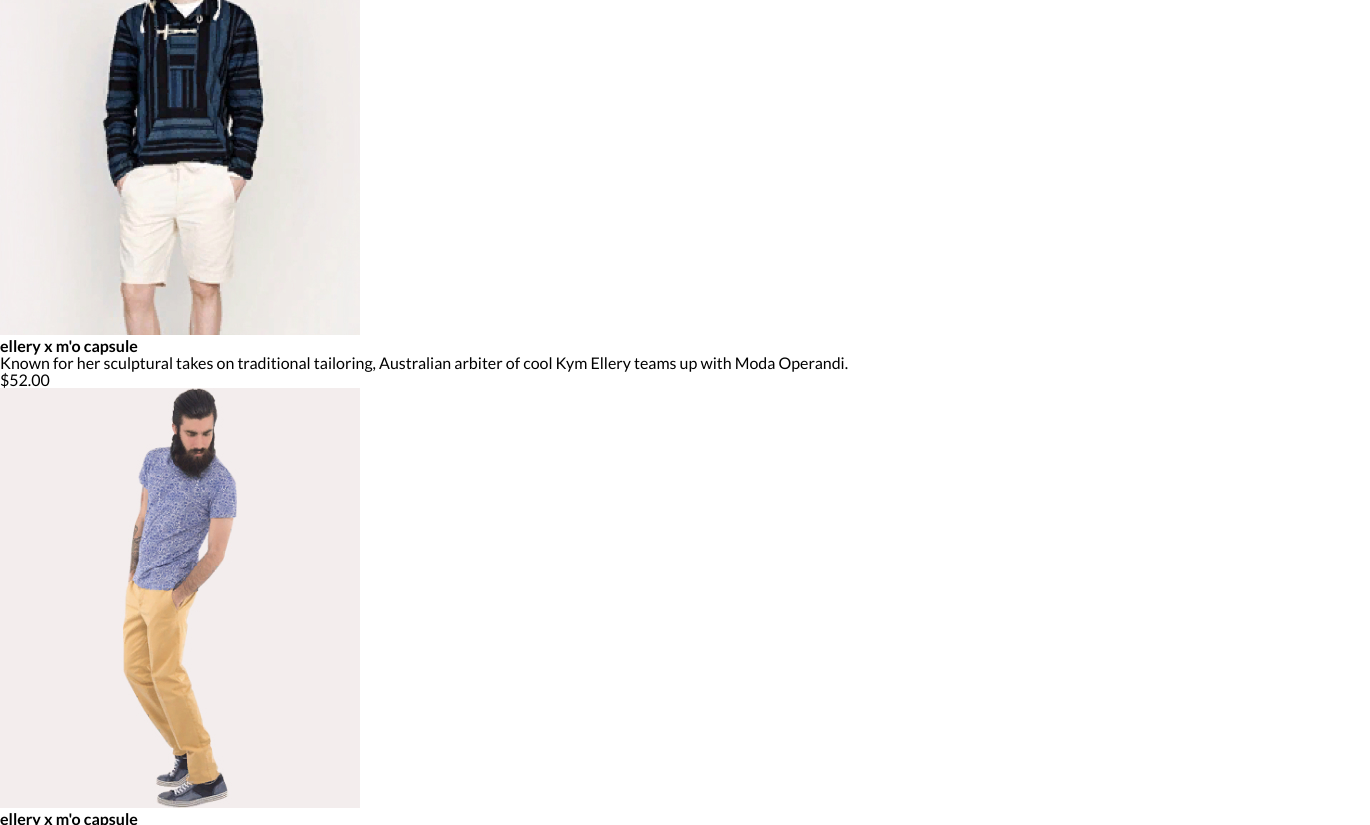
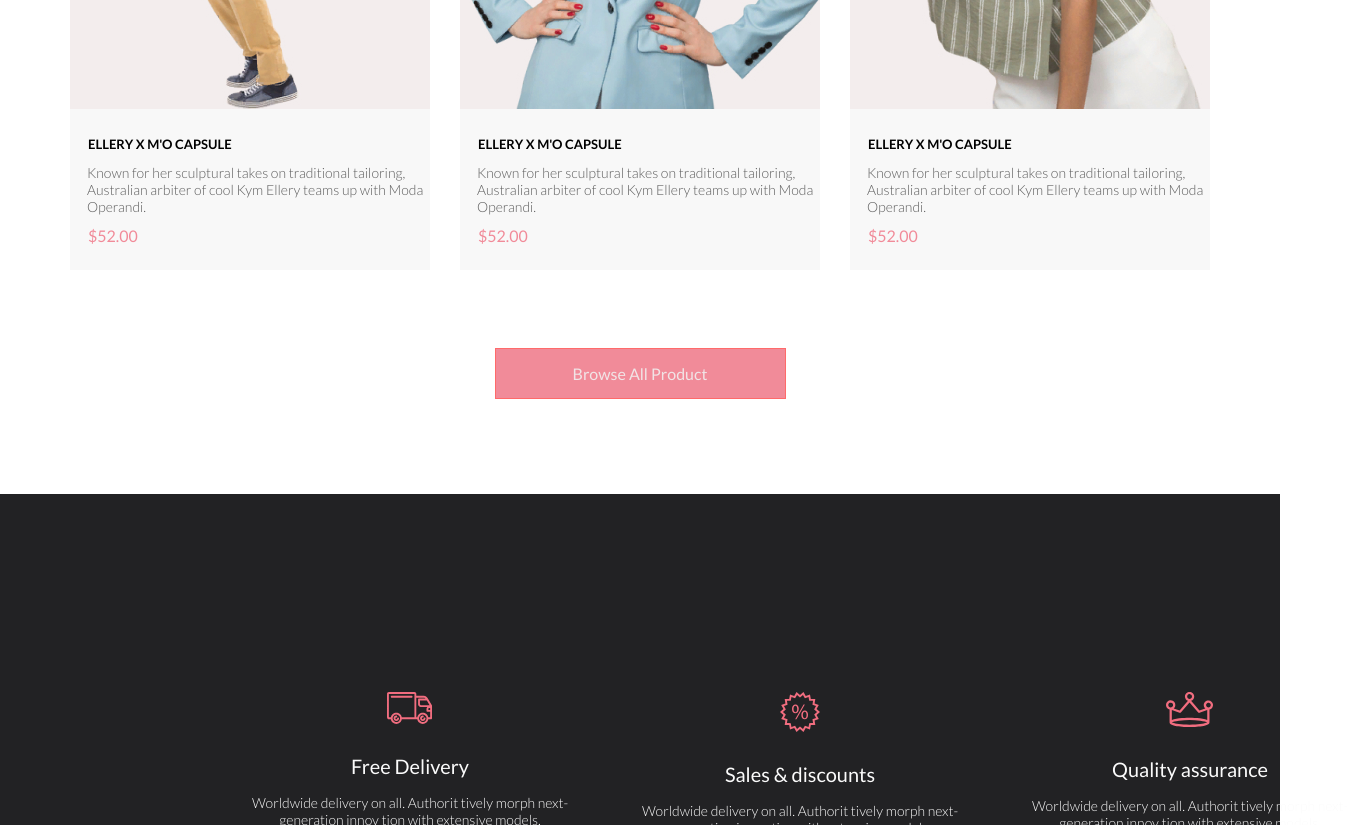
Before and after one commit to Aleksandriell/Clothes, a plain HTML site: page index.html in a window 1280 px wide. Shown: the part 2580-3405 px from the top of the page, 1370 px wide, since content can reach past the window. Drawn offline with Linux system fonts and the light colour scheme.

Commit message:
added css lesson2

```diff
--- a/css/style.css
+++ b/css/style.css
@@ -101,28 +101,156 @@
 
 .sales__item--woman {
     background-image: url(../img/women-sale.jpg);
+    text-align: center;
 }
 
 .sales__item--man {
     background-image: url(../img/man-sale.jpg);
+    text-align: center;
 }
 
 .sales__item--kids {
     background-image: url(../img/kids-sale.jpg);
+    text-align: center;
 }
 
 .sales__item--shoes {
     background-image: url(../img/shoes-sale.jpg);
-    margin-top: 30px
+    width: 100%;
+    margin-top: 30px;
+    text-align: center;
 }
 
-/**/
+.sales__item-text {
+    text-transform: uppercase;
+    color: #FFFFFF;
+    padding-top: 105px;
+    line-height: 19px;
+}
 
-.sales__item--shoes {
-    width: 100%;
+.sales__title {
+    text-transform: uppercase;
+    color: var(--pink-color);
+    font-size: 24px;
+
 }
 
 .products__title {
-    margin-top: 60px;
-    margin-top: 60px;
+    margin-top: 96px;
+    font-weight: 400;
+    font-size: 30px;
+    line-height: 36px;
+    text-align: center;
+    margin-bottom: 6px;
 }
+
+.products__sub-title {
+    margin-bottom: 48px;
+    text-align: center;
+    font-size: 14px;
+    color: #9F9F9F;
+}
+
+.products__list {
+    display: flex;
+    justify-content: space-between;
+    flex-wrap: wrap;
+}
+
+.products__item {
+    width: 360px;
+    height: 581px;
+    background: #F8F8F8;
+    margin-bottom: 30px;
+}
+
+.products__item-title {
+    text-transform: uppercase;
+    font-size: 13px;
+    line-height: 16px;
+    margin-top: 25px;
+    padding-left: 18px;
+}
+
+.products__item-text {
+    color: #5D5D5D;
+    font-weight: 300;
+    font-size: 14px;
+    margin-top: 12px;
+    padding-left: 17px;
+}
+
+.products__item-price {
+    margin-top: 12px;
+    margin-bottom: 20px;
+    padding-left: 18px;
+    color: var(--pink-color);
+}
+
+.products__block {
+    display: flex;
+    justify-content: center;
+}
+
+.products__block-button {
+    width: 211px;
+    text-align: center;
+    display: block;
+    line-height: 19px;
+    color: var(--pink-bkg);
+    padding: 15px 39px;
+    background-color: var(--pink-color);
+    border: 1px solid #FF6A6A;
+    margin-top: 48px;
+    margin-bottom: 95px;
+    text-decoration: none;
+}
+
+.information {
+    background: #222224;
+    padding-top: 95px;
+}
+
+.information__list {
+    display: flex;
+    height: 341px;
+    text-align: center;
+}
+
+.information__list-delivery {
+    margin-top: 103px;
+    margin-bottom: 104px;
+    margin-right: 30px;
+    margin-left: 230px;
+}
+
+.information__list-discount {
+    margin-top: 103px;
+    margin-bottom: 104px;
+}
+
+.information__list-quality {
+    margin-top: 103px;
+    margin-bottom: 104px;
+    margin-right: 230px;
+    margin-left: 30px;
+}
+
+.information__img {
+    margin-bottom: 28px;
+}
+
+.information__title {
+    margin-bottom: 16px;
+    color: #FBFBFB;
+    font-weight: 400;
+    font-size: 19.96px;
+    line-height: 24px;
+}
+
+.information__text {
+    font-weight: 300;
+    font-size: 13.972px;
+    color: #FBFBFB;
+    width: 360px;
+}
--- a/index.html
+++ b/index.html
@@ -110,70 +110,84 @@
         <section class="products">
             <h2 class="products__title">Fetured Items</h2>
             <p class="products__sub-title">Shop for items based on what we featured in this week</p>
+            <div class="container">
                 <ul class="products__list">
                     <li class="products__item">
                         <img class="products__item-img" src="./img/man-product.jpg" alt="product1">
                         <h3 class="products__item-title">ellery x m'o capsule</h3>
-                    <p class="products__item-text">Known for her sculptural takes on traditional tailoring, Australian
+                        <p class="products__item-text">Known for her sculptural takes on traditional tailoring,
+                            Australian
                             arbiter of cool Kym Ellery
                             teams up with Moda Operandi.</p>
                         <p class="products__item-price">$52.00 </p>
                     </li>
-                <li>
-                    <img src="./img/women-product.jpg" alt="product2">
-                    <h3>ellery x m'o capsule</h3>
-                    <p>Known for her sculptural takes on traditional tailoring, Australian arbiter of cool Kym Ellery
+                    <li class="products__item">
+                        <img class="products__item-img" src="./img/women-product.jpg" alt="product2">
+                        <h3 class="products__item-title">ellery x m'o capsule</h3>
+                        <p class="products__item-text">Known for her sculptural takes on traditional tailoring,
+                            Australian arbiter of cool Kym Ellery
                             teams up with Moda Operandi.</p>
-                    <p>$52.00</p>
+                        <p class="products__item-price">$52.00</p>
                     </li>
-                <li>
-                    <img src="./img/guy-product.jpg" alt="product3">
-                    <h3>ellery x m'o capsule</h3>
-                    <p>Known for her sculptural takes on traditional tailoring, Australian arbiter of cool Kym Ellery
+                    <li class="products__item">
+                        <img class="products__item-img" src="./img/guy-product.jpg" alt="product3">
+                        <h3 class="products__item-title">ellery x m'o capsule</h3>
+                        <p class="products__item-text">Known for her sculptural takes on traditional tailoring,
+                            Australian arbiter of cool Kym Ellery
                             teams up with Moda Operandi.</p>
-                    <p>$52.00</p>
+                        <p class="products__item-price">$52.00</p>
                     </li>
-                <li>
-                    <img src="./img/man2-product.jpg" alt="product4">
-                    <h3>ellery x m'o capsule</h3>
-                    <p>Known for her sculptural takes on traditional tailoring, Australian arbiter of cool Kym Ellery
+                    <li class="products__item">
+                        <img class="products__item-img" src="./img/man2-product.jpg" alt="product4">
+                        <h3 class="products__item-title">ellery x m'o capsule</h3>
+                        <p class="products__item-text">Known for her sculptural takes on traditional tailoring,
+                            Australian arbiter of cool Kym Ellery
                             teams up with Moda Operandi.</p>
-                    <p>$52.00</p>
+                        <p class="products__item-price">$52.00</p>
                     </li>
-                <li>
-                    <img src="./img/women2-product.jpg" alt="product5">
-                    <h3>ellery x m'o capsule</h3>
-                    <p>Known for her sculptural takes on traditional tailoring, Australian arbiter of cool Kym Ellery
+                    <li class="products__item">
+                        <img class="products__item-img" src="./img/women2-product.jpg" alt="product5">
+                        <h3 class="products__item-title">ellery x m'o capsule</h3>
+                        <p class="products__item-text">Known for her sculptural takes on traditional tailoring,
+                            Australian arbiter of cool Kym Ellery
                             teams up with Moda Operandi.</p>
-                    <p>$52.00</p>
+                        <p class="products__item-price">$52.00</p>
                     </li>
-                <li>
-                    <img src="./img/women3-product.jpg" alt="product6">
-                    <h3>ellery x m'o capsule</h3>
-                    <p>Known for her sculptural takes on traditional tailoring, Australian arbiter of cool Kym Ellery
+                    <li class="products__item">
+                        <img class="products__item-img" src="./img/women3-product.jpg" alt="product6">
+                        <h3 class="products__item-title">ellery x m'o capsule</h3>
+                        <p class="products__item-text">Known for her sculptural takes on traditional tailoring,
+                            Australian arbiter of cool Kym Ellery
                             teams up with Moda Operandi.</p>
-                    <p>$52.00</p>
+                        <p class="products__item-price">$52.00</p>
                     </li>
                 </ul>
+            </div>
+            <section class="products__block">
+                <a href="#" class="products__block-button">Browse All Product</a>
             </section>
-        <section>
-            <ul>
-                <li>
-                    <img src="./img/delivery.svg" alt="delivery">
-                    <h3>Free Delivery</h3>
-                    <p>Worldwide delivery on all. Authorit tively morph next-generation innov tion with extensive
+        </section>
+        <section class="information">
+            <ul class="information__list">
+                <li class="information__list-delivery">
+                    <img class="information__img" src="./img/delivery.svg" alt="delivery">
+                    <h3 class="information__title">Free Delivery</h3>
+                    <p class="information__text">Worldwide delivery on all. Authorit tively morph next-generation innov
+                        tion with extensive
                         models.</p>
                 </li>
-                <li>
-                    <img src="./img/discount.svg" alt="discount">
-                    <h3>Sales & discounts</h3>
-                    <p>Worldwide delivery on all. Authorit tively morph next-generation innov tion with extensive
+                <li class="information__list-discount">
+                    <img class="information__img" src="./img/discount.svg" alt="discount">
+                    <h3 class="information__title">Sales & discounts</h3>
+                    <p class="information__text">Worldwide delivery on all. Authorit tively morph next-generation innov
+                        tion with extensive
                         models.</p>
                 </li>
-                <li>
-                    <img src="./img/quality.svg" alt="quality">
-                    <h3>Quality assurance</h3>
-                    <p>Worldwide delivery on all. Authorit tively morph next-generation innov tion with extensive
+                <li class="information__list-quality">
+                    <img class="information__img" src="./img/quality.svg" alt="quality">
+                    <h3 class="information__title">Quality assurance</h3>
+                    <p class="information__text">Worldwide delivery on all. Authorit tively morph next-generation innov
+                        tion with extensive
                         models. </p>
                 </li>
             </ul>
```
Lines whose indentation alone changed are shown as unchanged.
